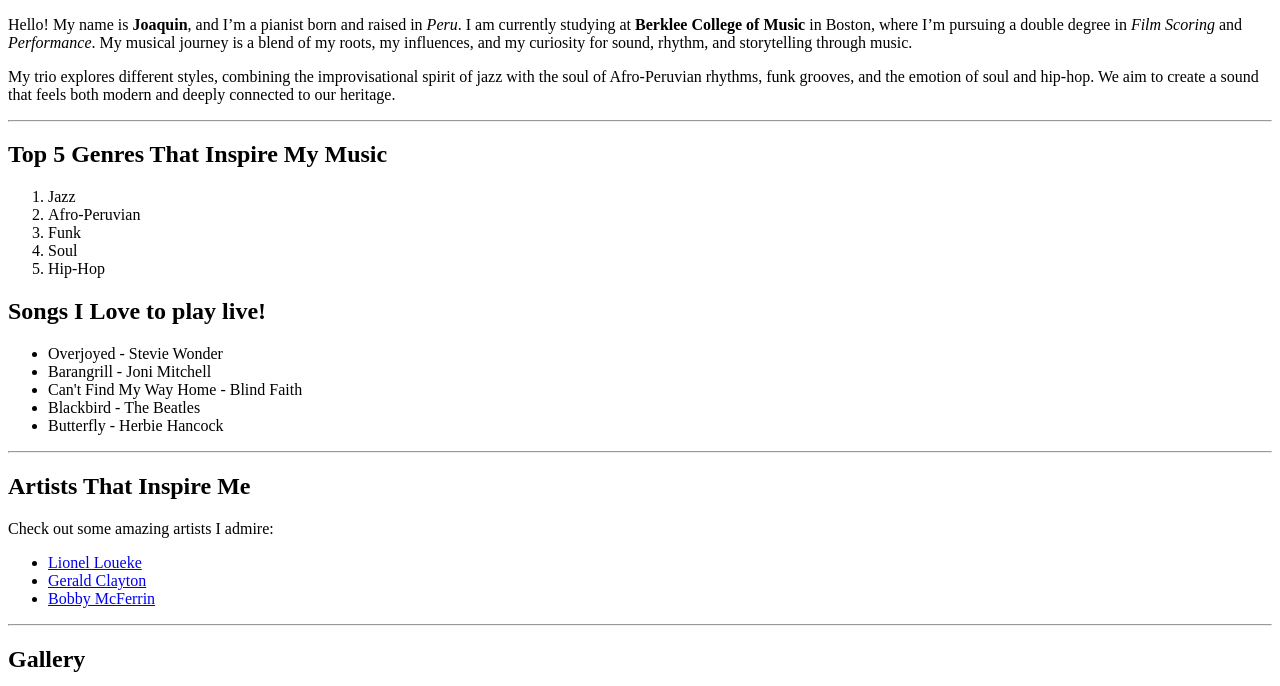
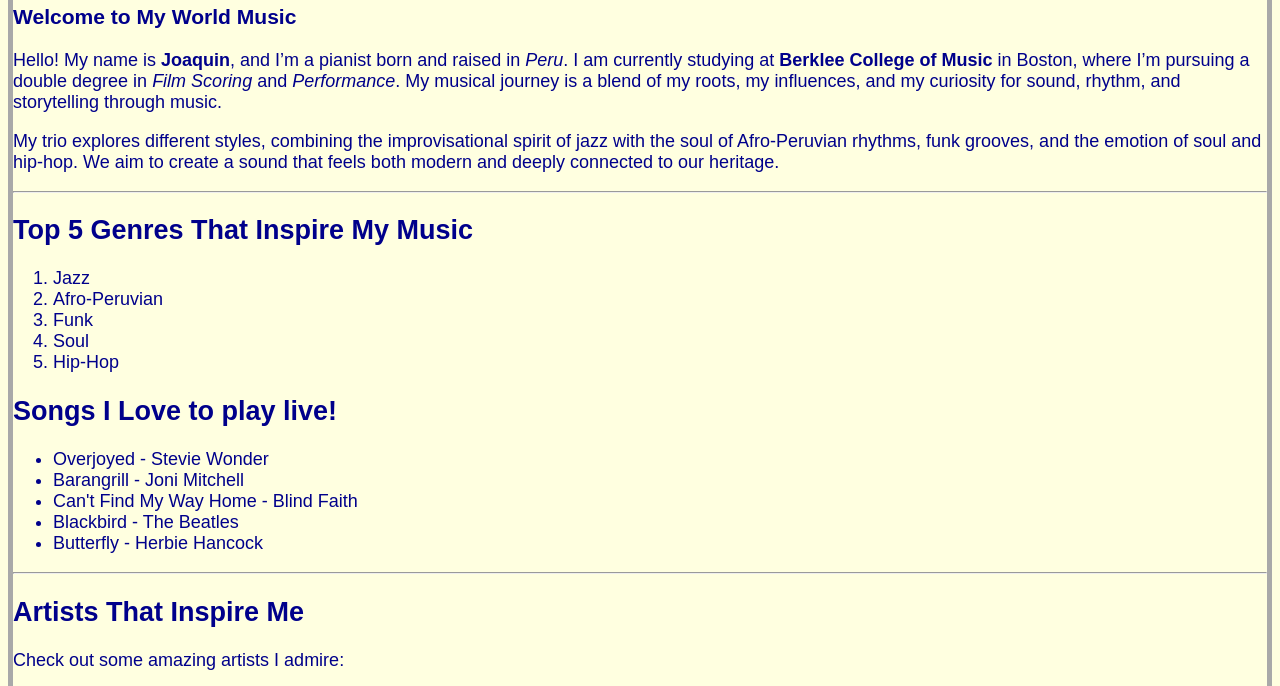
Before and after one commit to jmujicabalarin/Intro_to_html, a plain HTML site: page web-day-1/index.html in a window 1280 px wide. Shown: the part 152-838 px from the top of the page. Drawn offline with Linux system fonts and the light colour scheme; files whose address does not match are found by name.

Commit message:
Adding CSS

```diff
--- a/web-day-1/index.html
+++ b/web-day-1/index.html
@@ -1,9 +1,11 @@
 <!DOCTYPE html>
 <html lang="en">
 <head>
+
     <meta charset="UTF-8">
     <meta name="viewport" content="width=device-width, initial-scale=1.0">
     <title>Joaquin's Trio</title>
+     <link rel="stylesheet" href="styles.css">
 </head>
 <body>
     <h1>Joaquin's Website</h1>
--- /dev/null
+++ b/web-day-1/styles.css
@@ -0,0 +1,7 @@
+body {
+  background-color: lightyellow;
+  color: darkblue;
+  border: 5px solid darkgray;
+  font-family: Arial, sans-serif;
+  font-size: 18px;
+}
```
Also changed, not shown: web-day-1/Assets/Pianist.jpg (renamed from web-day-1/Pianist.jpg).
